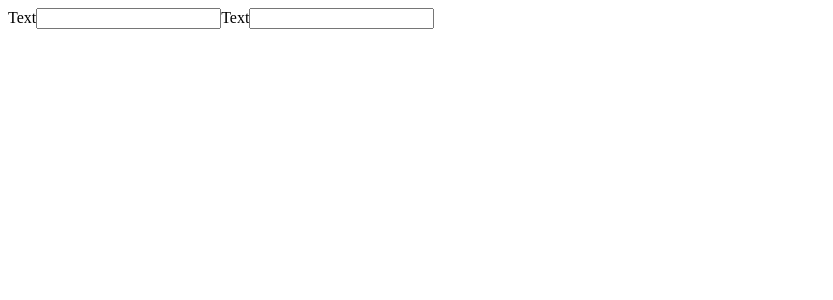
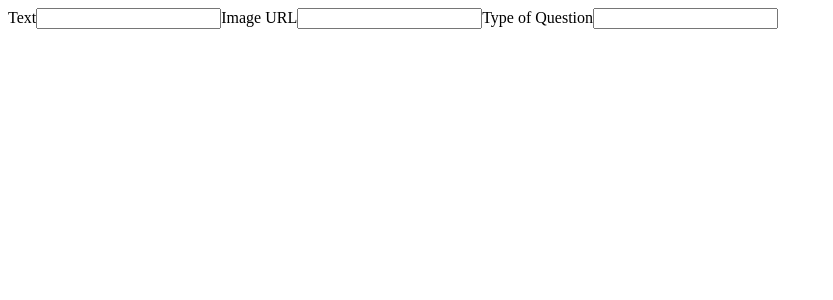
Before and after one commit to The-Canary-Project/Canary-FE, a React app: page /addPrompt in a window 1280 px wide. Shown: the top 300 px of the page, without its empty margins (0-833 px from the left). Built offline with nearby package versions, Linux system fonts and the light colour scheme.

Commit message:
type of question

```diff
--- a/src/components/addPrompt/AddPrompt.jsx
+++ b/src/components/addPrompt/AddPrompt.jsx
@@ -3,7 +3,7 @@ import React, { useState } from 'react';
 export default function AddPrompt() {
   const [text, setText] = useState();
   const [imageUrl, setImageUrl] = useState();
-  // const [type, setType] = useState();
+  const [type, setType] = useState();
   // const [quizId, setQuizId] = useState();
   // const [categories, setCategories] = useState();
   // const [timer, setTimer] = useState();
@@ -19,7 +19,7 @@ export default function AddPrompt() {
           value={text}
           onChange={e => setText(e.target.value)}
         />
-        <label htmlFor="imageUrl">Text</label>
+        <label htmlFor="imageUrl">Image URL</label>
         <input
           type="text"
           id="imageUrl"
@@ -27,6 +27,14 @@ export default function AddPrompt() {
           value={imageUrl}
           onChange={e => setImageUrl(e.target.value)}
         />
+        <label htmlFor="type">Type of Question</label>
+        <input
+          type="text"
+          id="type"
+          name="type"
+          value={type}
+          onChange={e => setType(e.target.value)}
+        />
 
       </form>
 
```
